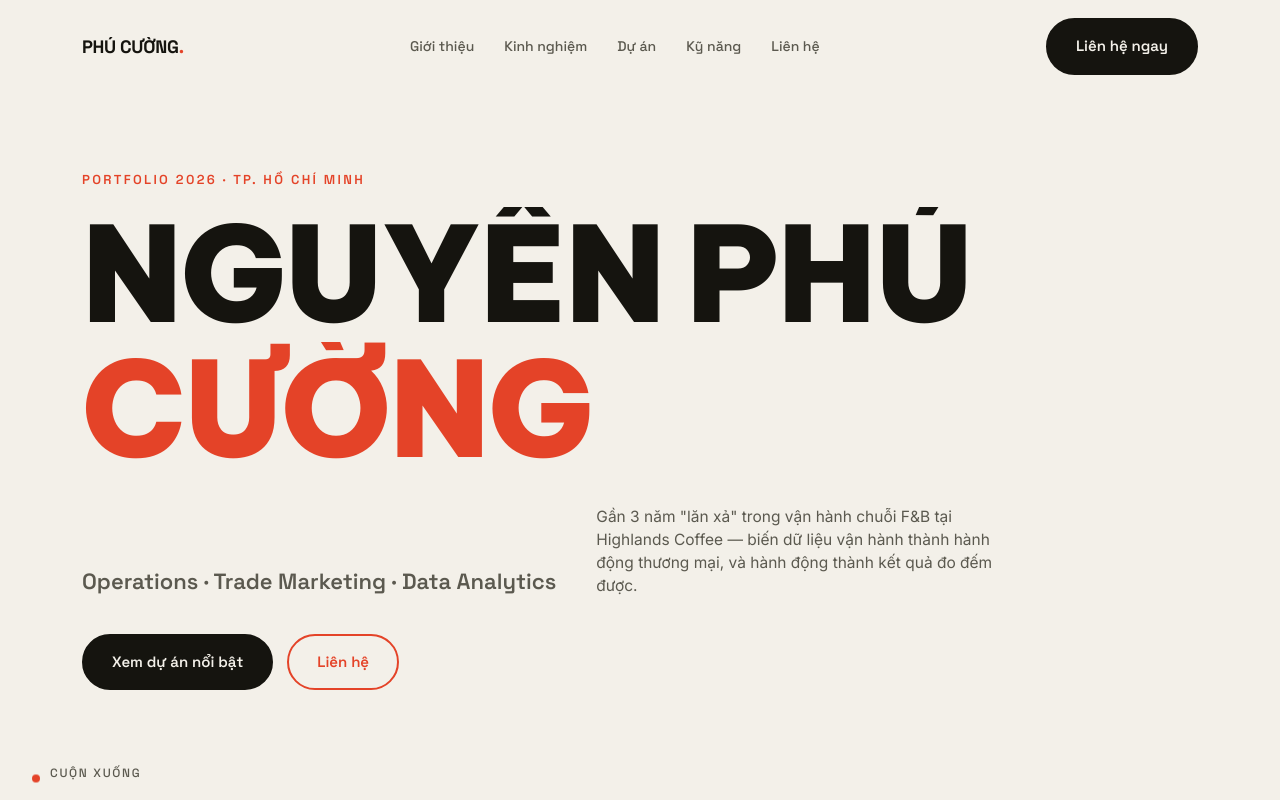
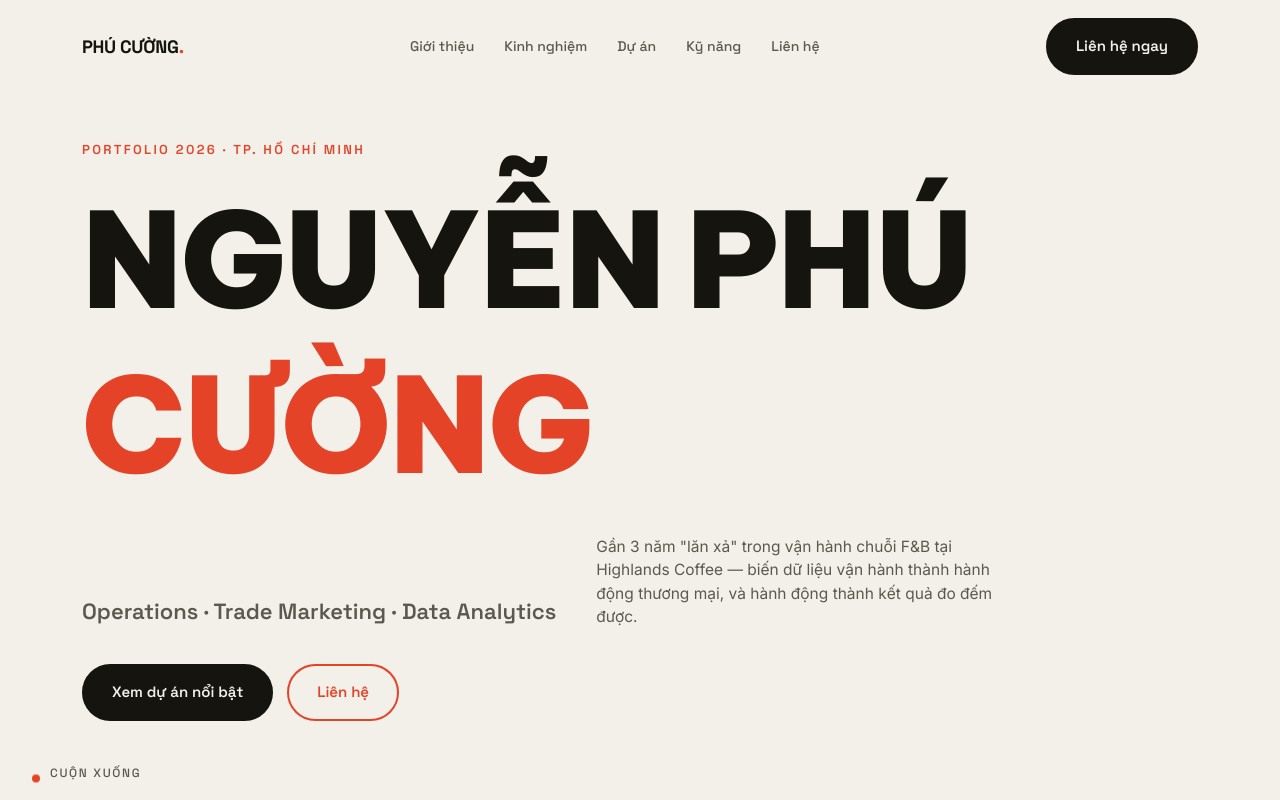
Before and after one commit to nguyenphucuong1104-commits/phu-cuong-portfolio, a plain HTML site: page index.html in a window 1280 px wide. Shown: the top 800 px of the page. Drawn offline with Linux system fonts and the light colour scheme.

Commit message:
Sửa lỗi dấu tiếng Việt ở hero

```diff
--- a/index.html
+++ b/index.html
@@ -104,9 +104,10 @@
   .hero h1{
     font-size:clamp(48px,10.5vw,132px);
     text-transform:uppercase;
+    line-height:1.25;
     display:flex; flex-wrap:wrap; gap:0 22px;
   }
-  .hero h1 .word{overflow:hidden; display:inline-block;}
+  .hero h1 .word{overflow:hidden; display:inline-block; padding-top:.22em; margin-top:-.22em;}
   .hero h1 .word span{display:inline-block; transform:translateY(110%); transition:transform .8s cubic-bezier(.16,1,.3,1);}
   .hero h1 .word.accent span{color:var(--accent);}
   .hero.loaded h1 .word span{transform:translateY(0);}
```
